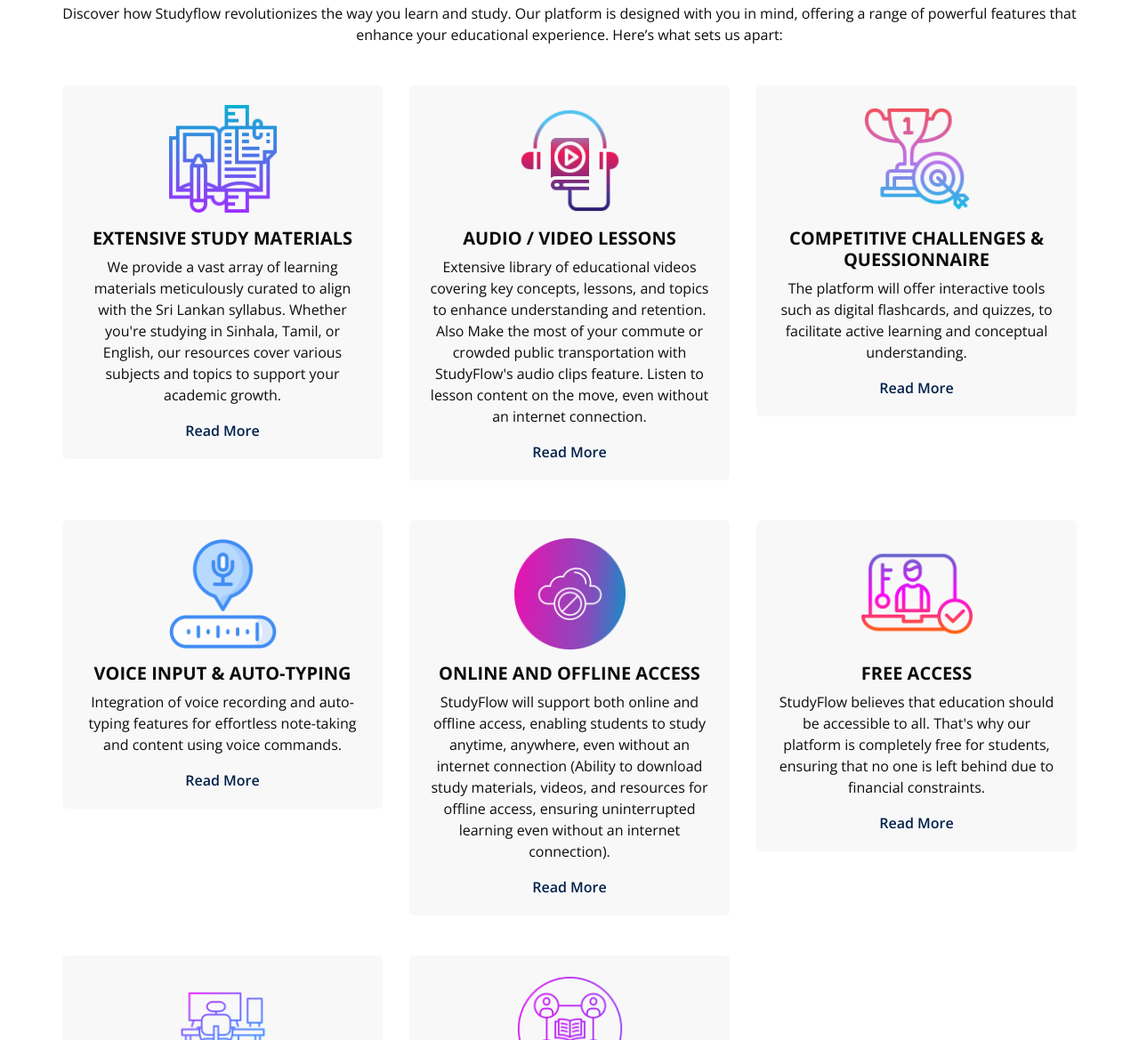
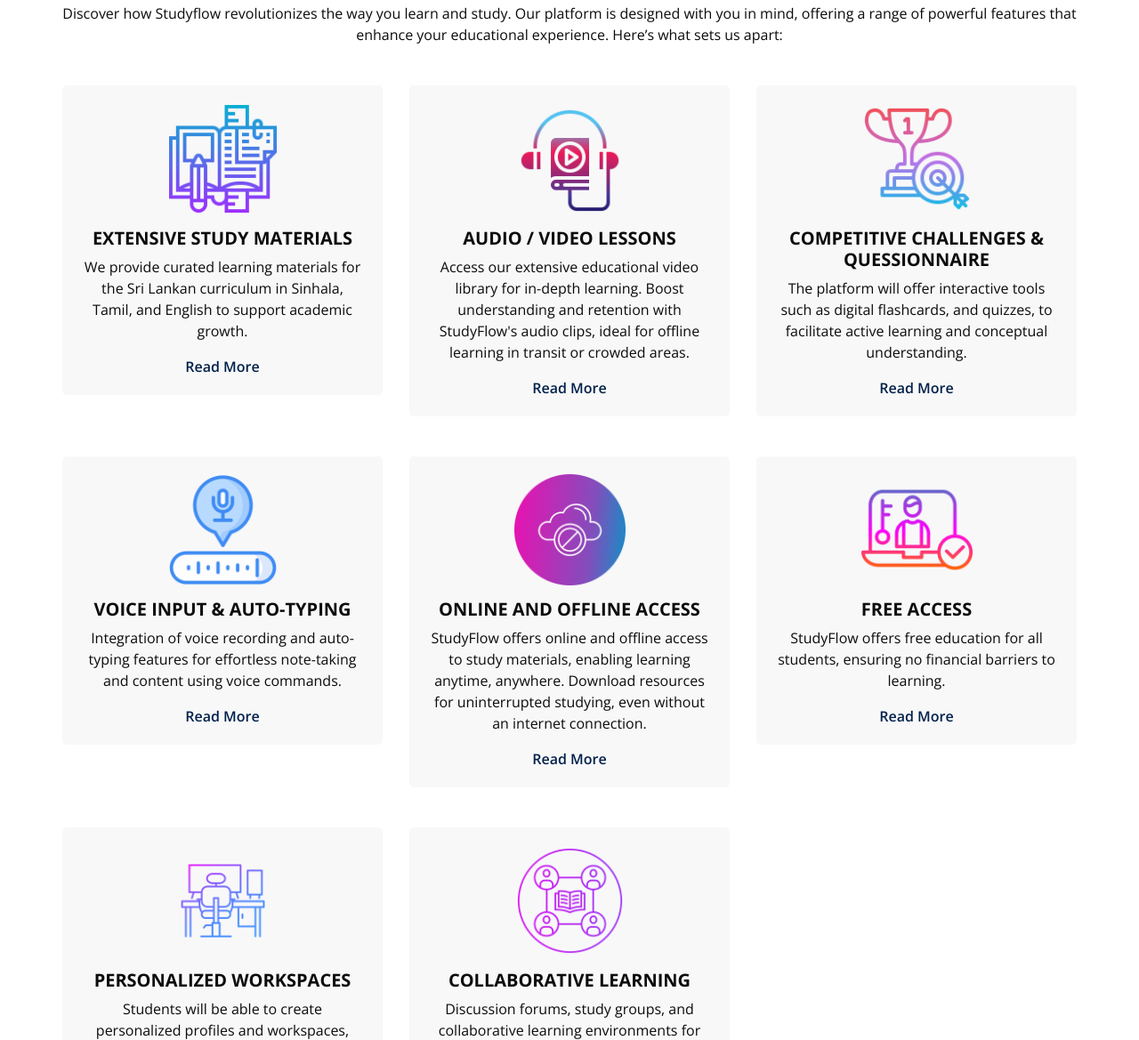
Before and after one commit to migaraiit/StudyFlow, a plain HTML site: page service.html in a window 1280 px wide. Shown: the part 230-1399 px from the top of the page at 89% size. Drawn offline with nearby package versions, Linux system fonts and the light colour scheme; some packages are replaced by stand-ins of ours.

Commit message:
Edited some text

```diff
--- a/service.html
+++ b/service.html
@@ -117,7 +117,7 @@
                   Extensive Study Materials
                 </h5>
                 <p>
-                  We provide a vast array of learning materials meticulously curated to align with the Sri Lankan syllabus. Whether you're studying in Sinhala, Tamil, or English, our resources cover various subjects and topics to support your academic growth.
+                  We provide curated learning materials for the Sri Lankan curriculum in Sinhala, Tamil, and English to support academic growth.
                 </p>
                 <a href="">
                   Read More
@@ -135,8 +135,7 @@
                   Audio / Video Lessons
                 </h5>
                 <p>
-                  Extensive library of educational videos covering key concepts, lessons, and topics to enhance understanding and retention. Also
-Make the most of your commute or crowded public transportation with StudyFlow's audio clips feature. Listen to lesson content on the move, even without an internet connection.
+                  Access our extensive educational video library for in-depth learning. Boost understanding and retention with StudyFlow's audio clips, ideal for offline learning in transit or crowded areas.
                 </p>
                 <a href="">
                   Read More
@@ -191,7 +190,7 @@ Make the most of your commute or crowded public transportation with StudyFlow's
                   Online and Offline Access
                 </h5>
                 <p>
-                  StudyFlow will support both online and offline access, enabling students to study anytime, anywhere, even without an internet connection (Ability to download study materials, videos, and resources for offline access, ensuring uninterrupted learning even without an internet connection).
+                 StudyFlow offers online and offline access to study materials, enabling learning anytime, anywhere. Download resources for uninterrupted studying, even without an internet connection.
                 </p>
                 <a href="">
                   Read More
@@ -209,7 +208,7 @@ Make the most of your commute or crowded public transportation with StudyFlow's
                   Free Access
                 </h5>
                 <p>
-                  StudyFlow believes that education should be accessible to all. That's why our platform is completely free for students, ensuring that no one is left behind due to financial constraints.
+                  StudyFlow offers free education for all students, ensuring no financial barriers to learning.
                 </p>
                 <a href="">
                   Read More
```
